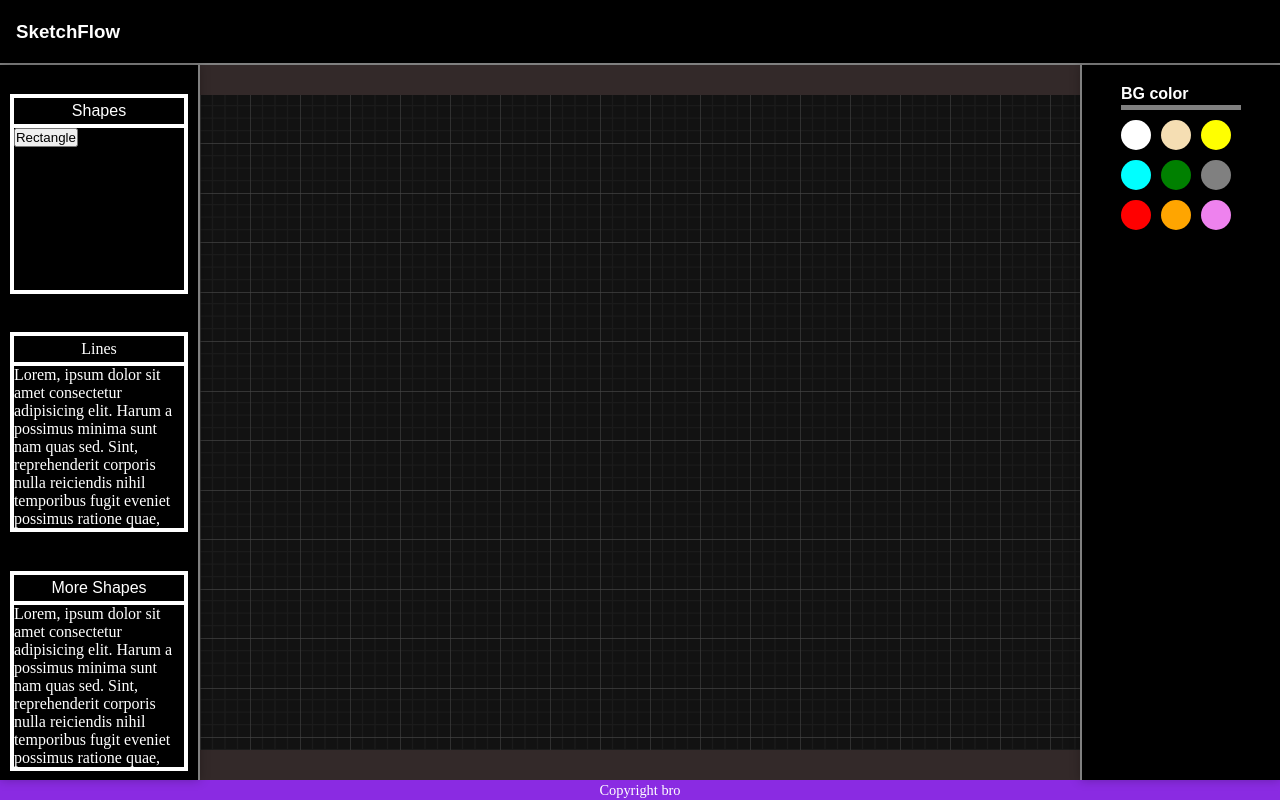
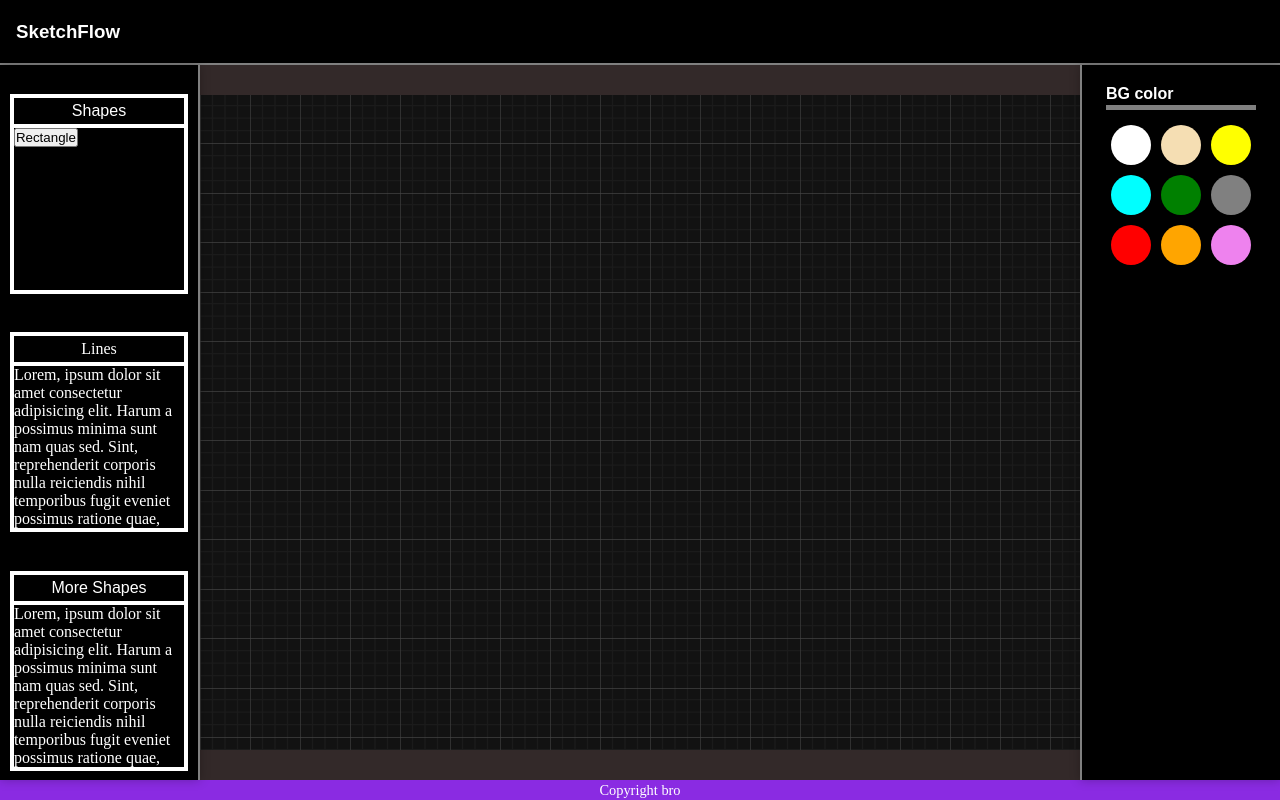
Before and after one commit to SivaPA08/Sketchflow, a React (Vite) app: page / in a window 1280 px wide. Built offline with nearby package versions, Linux system fonts and the light colour scheme.

Commit message:
make bg-buttons bigger

```diff
--- a/src/styles/rightbar.css
+++ b/src/styles/rightbar.css
@@ -17,18 +17,19 @@
 .bgcolordiv .colors{
     margin-top: 10px;
     display: grid;
-    grid-template-columns: 40px 40px 40px;
-    grid-template-rows: 40px 40px 40px;
+    grid-template-columns: 50px 50px 50px;
+    grid-template-rows: 50px 50px 50px;
     grid-template-areas:
     "whitec wheatc yellowc"
     "aquac greenyc greyc"
     "redc orangec violetc"
     ;
+    place-items: center;
 
 }
 .bgcolordiv .colors button{
-    width: 30px;
-    height: 30px;
+    width: 40px;
+    height: 40px;
     border-radius: 50%;
     border: none;
 }
```
